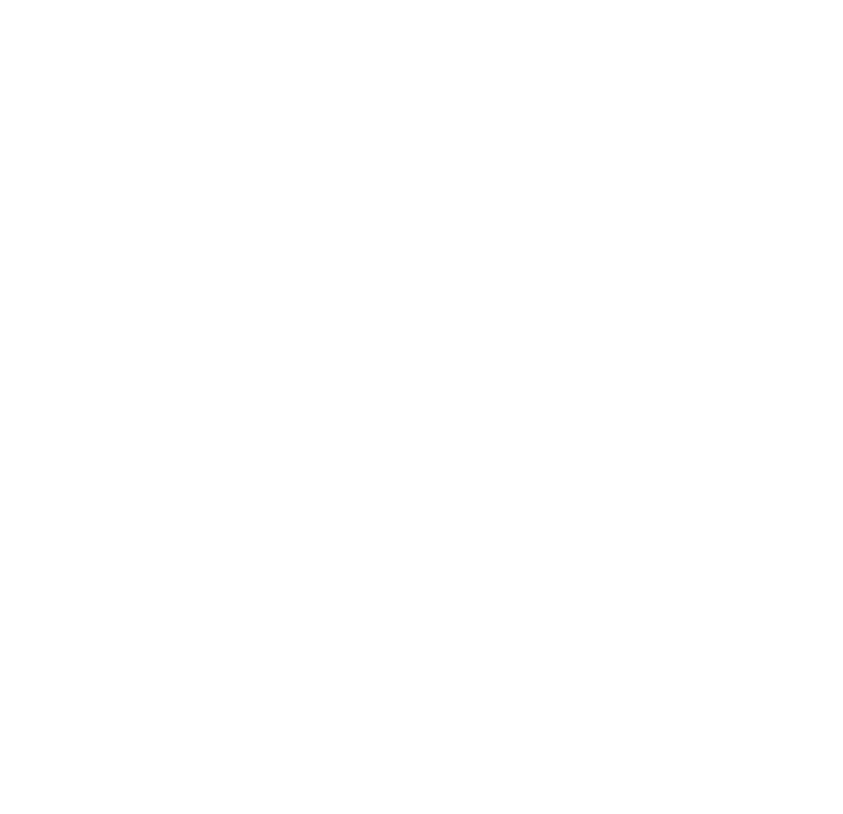
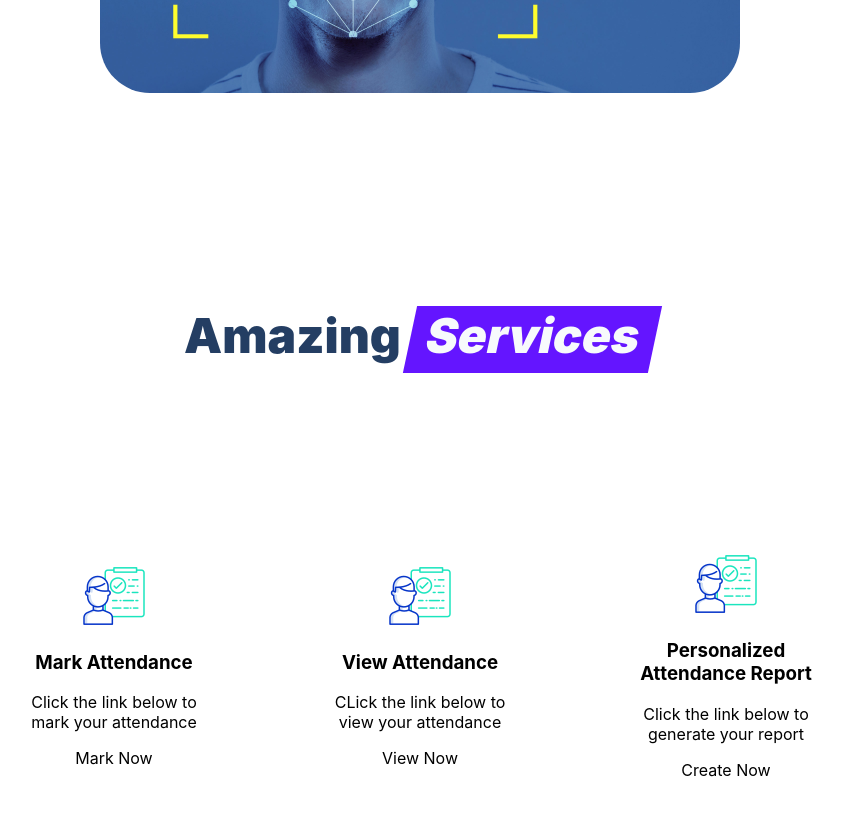
Before and after one commit to mittalvaibhav1/smart-attende-tool, a JavaScript app in the folder smart-attendee-tool/: page / in a window 1280 px wide. Shown: the part 880-1694 px from the top of the page, without its empty margins (220-1063 px from the left). Before the commit the page ends 800 px from the top, so only its background shows below. Built offline with nearby package versions, Linux system fonts and the light colour scheme; the HTML template or start-up script is replaced by a standard one.

Commit message:
services

```diff
--- a/smart-attendee-tool/src/App.js
+++ b/smart-attendee-tool/src/App.js
@@ -1,11 +1,15 @@
 import Hero from "./components/Hero";
 import Navbar from "./components/Navbar";
+import Services from "./components/Services";
+import Footer from "./components/Footer";
 
 function App() {
   return (
     <div className="App">
       <Navbar/>
       <Hero/>
+      <Services />
+      <Footer />
     </div>
   );
 }
--- /dev/null
+++ b/smart-attendee-tool/src/components/Services.js
@@ -0,0 +1,43 @@
+const Services = () => {
+    return (
+        <div className="services">
+            <div className="services_heading">
+                <h1>Amazing <span>Services</span></h1>
+            </div>
+            <div className="services_items">
+                <div className="services_item_">
+                    <div className="item_image">
+                        <img src="./service1.png" alt=""/>
+                    </div>
+                    <div className="item_content">
+                        <h3>Mark Attendance</h3>
+                        <p>Click the link below to mark your attendance</p>
+                        <span>Mark Now</span>
+                    </div>
+                </div>
+                <div className="services_item_">
+                    <div className="item_image">
+                        <img src="./service1.png" alt=""/>
+                    </div>
+                    <div className="item_content">
+                        <h3>View Attendance</h3>
+                        <p>CLick the link below to view your attendance</p>
+                        <span>View Now</span>
+                    </div>
+                </div>
+                <div className="services_item_">
+                    <div className="item_image">
+                        <img src="./service1.png" alt=""/>
+                    </div>
+                    <div className="item_content">
+                        <h3>Personalized Attendance Report</h3>
+                        <p>Click the link below to generate your report</p>
+                        <span>Create Now</span>
+                    </div>
+                </div>
+            </div>
+        </div>
+    );
+}
+
+export default Services;
--- a/smart-attendee-tool/src/index.css
+++ b/smart-attendee-tool/src/index.css
@@ -14,6 +14,10 @@
   padding: 20px;
   align-items: center;
 }
+.navbar_logo  > img{
+  height: 4rem;
+  width: auto;
+}
 .navbar_text {
   text-align: center;
   font-size: larger;
@@ -22,7 +26,7 @@
 }
 .nav_items {
   margin-left: auto;
-  margin-right: 50px;
+  margin-right: 5rem;
 }
 .nav_items > a {
   margin-left: 50px;
@@ -41,17 +45,18 @@
   align-items: center;
   justify-content: center;
   padding: 30px 10px;
+  flex-wrap: wrap;
 }
 .hero_text {
   max-width: 48rem;
   margin-left: 50px;
 }
-.hero_heading {
+.hero_heading, .services_heading > h1 {
   font-size: 3rem;
   color: #243E63;
   font-weight: 900;
 }
-.hero_heading > span {
+.hero_heading > span , .services_heading > h1 > span{
   background-color: rgb(100, 21, 255);
   color: rgb(247, 250, 252);
   padding-left: 1rem;
@@ -73,9 +78,11 @@
   font-weight: 500;
 }
 .hero_image > img {
-  height: 420px;
-  width: 640px;
+  height: auto;
+  width: 100%;
+  max-width: 640px;
   border-radius: 50px;
+  margin-top: 2rem;
 }
 .hero_buttons {
   max-width: 24rem;
@@ -104,3 +111,54 @@
 .watch > span {
   padding: 10px;
 }
+.services {
+  display: flex;
+  justify-content: space-evenly;
+  align-items: center;
+  flex-direction: column;
+  height: 100vh;
+  flex-wrap: wrap;
+  width: auto;
+}
+.services_heading {
+  text-align: center;
+}
+.services_items {
+  display: flex;
+  align-items: center;
+  justify-content: space-evenly;
+  max-width: 80vw;
+  width: 100%;
+}
+.services_item_ {
+  display: flex;
+  align-items: center;
+  justify-content: center;
+  flex-direction: column;
+  flex-wrap: wrap;
+  transform: scale(1);
+  transition: transform 300ms ease-in-out;
+}
+.item_content{
+  max-width: 200px;
+  text-align: center;
+  box-sizing: border-box;
+}
+.services_item_:hover {
+  transform: scale(1.1);
+  transition: transform 300ms ease-in-out;
+}
+footer {
+  background-color: #6415FF;
+  width: 100%;
+  text-align: center;
+  color: white;
+  font-size: larger;
+  height: auto;
+  padding: 20px;
+  box-sizing: border-box;
+}
+footer > span, footer > span > a {
+  margin: 0;
+  color: white;
+}
```
Also changed, not shown: smart-attendee-tool/public/service1.png (added).
